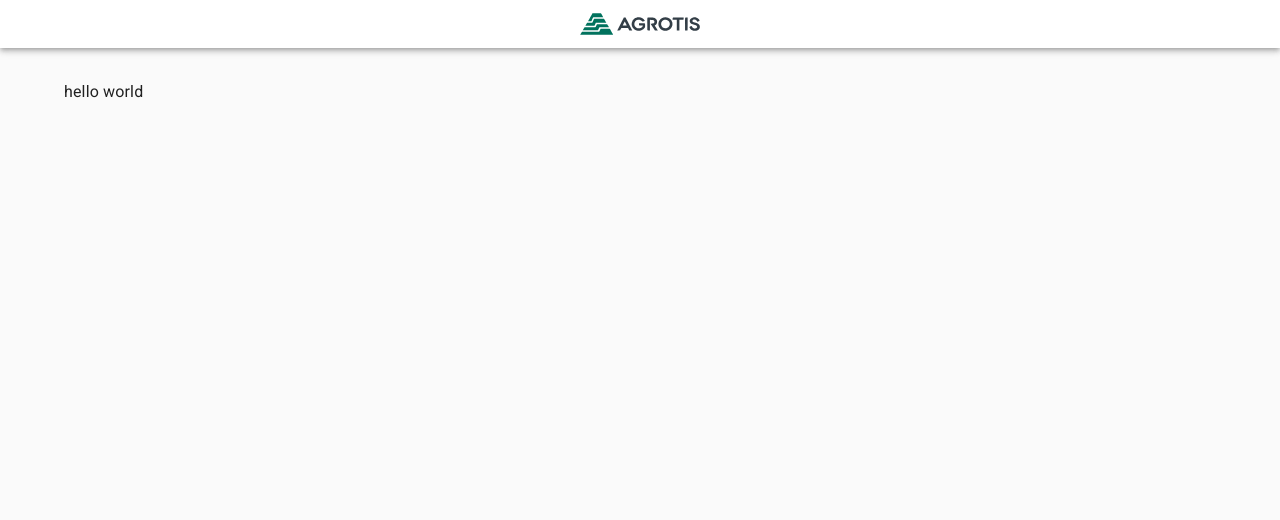
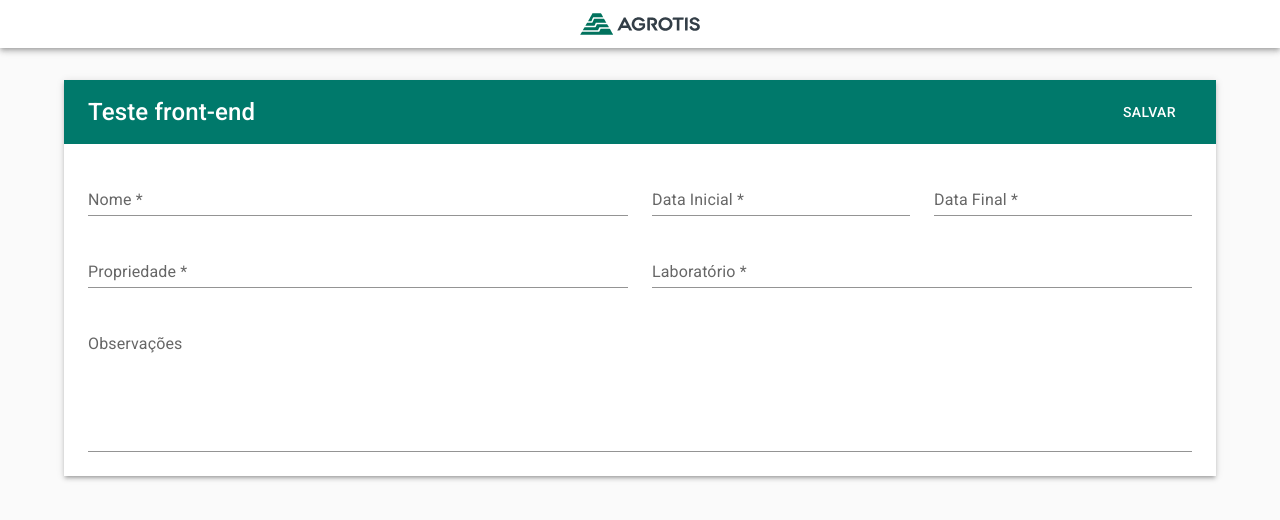
Before and after one commit to fmartins-andre/teste-frontend-agrotis, a React (Vite) app: page / in a window 1280 px wide. Shown: the top 520 px of the page. Built offline with nearby package versions, Linux system fonts and the light colour scheme.

Commit message:
feat: setup providers and add the form

```diff
--- a/src/App.tsx
+++ b/src/App.tsx
@@ -1,14 +1,22 @@
 import "./global.css";
 
-import { CssBaseline } from "@mui/material";
+import { CssBaseline, ThemeProvider } from "@mui/material";
+import { LocalizationProvider } from "@mui/x-date-pickers";
+import { AdapterLuxon } from "@mui/x-date-pickers/AdapterLuxon";
+import { FormAgrotis } from "features/forms/form-agrotis";
+import { themeAgrotis } from "resources/theme/theme-agrotis";
 import { LayoutAgrotis } from "ui/layouts/layout-agrotis";
 
 function App() {
   return (
-    <>
-      <CssBaseline />
-      <LayoutAgrotis>hello world</LayoutAgrotis>
-    </>
+    <ThemeProvider theme={themeAgrotis}>
+      <LocalizationProvider dateAdapter={AdapterLuxon}>
+        <CssBaseline />
+        <LayoutAgrotis>
+          <FormAgrotis />
+        </LayoutAgrotis>
+      </LocalizationProvider>
+    </ThemeProvider>
   );
 }
 
--- /dev/null
+++ b/src/features/forms/form-agrotis/form-agrotis.comp.tsx
@@ -0,0 +1,59 @@
+import { Button, Grid, TextField } from "@mui/material";
+import { DatePicker } from "@mui/x-date-pickers";
+import { FancyContainer } from "ui/layouts/layout-agrotis/components/fancy-container";
+
+export function FormAgrotis() {
+  return (
+    <FancyContainer.Root>
+      <FancyContainer.Header style={{ justifyContent: "space-between" }}>
+        Teste front-end
+        <Button variant="contained" color="primary" sx={{ boxShadow: "none" }}>
+          Salvar
+        </Button>
+      </FancyContainer.Header>
+      <FancyContainer.Body>
+        <Grid container spacing={3}>
+          <Grid item xs={12} md={6}>
+            <TextField label="Nome *" variant="standard" fullWidth />
+          </Grid>
+
+          <Grid item xs={12} sm={6} md={3}>
+            <DatePicker
+              label="Data Inicial * "
+              slotProps={{
+                textField: { variant: "standard", fullWidth: true },
+              }}
+            />
+          </Grid>
+
+          <Grid item xs={12} sm={6} md={3}>
+            <DatePicker
+              label="Data Final * "
+              slotProps={{
+                textField: { variant: "standard", fullWidth: true },
+              }}
+            />
+          </Grid>
+
+          <Grid item xs={12} md={6}>
+            <TextField label="Propriedade *" variant="standard" fullWidth />
+          </Grid>
+
+          <Grid item xs={12} md={6}>
+            <TextField label="Laboratório *" variant="standard" fullWidth />
+          </Grid>
+
+          <Grid item xs={12}>
+            <TextField
+              label="Observações"
+              variant="standard"
+              multiline
+              minRows={5}
+              fullWidth
+            />
+          </Grid>
+        </Grid>
+      </FancyContainer.Body>
+    </FancyContainer.Root>
+  );
+}
--- /dev/null
+++ b/src/features/forms/form-agrotis/index.ts
@@ -0,0 +1 @@
+export * from "./form-agrotis.comp";
--- /dev/null
+++ b/src/resources/theme/theme-agrotis.ts
@@ -0,0 +1,21 @@
+import { createTheme, ThemeOptions } from "@mui/material/styles";
+
+export const themeOptions: ThemeOptions = {
+  palette: {
+    mode: "light",
+    primary: {
+      main: "#00796b",
+    },
+    secondary: {
+      main: "#00796b",
+    },
+    error: {
+      main: "#d32f2f",
+    },
+  },
+  shape: {
+    borderRadius: 0,
+  },
+};
+
+export const themeAgrotis = createTheme(themeOptions);
--- /dev/null
+++ b/src/ui/layouts/layout-agrotis/components/fancy-container/fancy-container.comp.tsx
@@ -0,0 +1,44 @@
+import {
+  AppBar,
+  Box,
+  BoxProps,
+  Paper,
+  PaperProps,
+  Toolbar,
+  ToolbarProps,
+} from "@mui/material";
+import { forwardRef } from "react";
+
+const FancyContainerRoot = forwardRef<HTMLDivElement, PaperProps>(
+  (props, ref) => {
+    return <Paper elevation={3} {...props} ref={ref} />;
+  },
+);
+
+function FancyContainerHeader({ sx, children, ...rest }: ToolbarProps) {
+  return (
+    <AppBar position="static" sx={{ boxShadow: "none" }}>
+      <Toolbar
+        sx={{
+          fontSize: "1.5rem",
+          fontWeight: "medium",
+          ...sx,
+        }}
+        {...rest}
+      >
+        {children}
+      </Toolbar>
+    </AppBar>
+  );
+}
+
+export function FancyContainerBody(props: BoxProps) {
+  return <Box padding={3} {...props} />;
+}
+
+// eslint-disable-next-line react-refresh/only-export-components
+export const FancyContainer = {
+  Root: FancyContainerRoot,
+  Header: FancyContainerHeader,
+  Body: FancyContainerBody,
+};
--- /dev/null
+++ b/src/ui/layouts/layout-agrotis/components/fancy-container/index.ts
@@ -0,0 +1 @@
+export * from "./fancy-container.comp";
```
